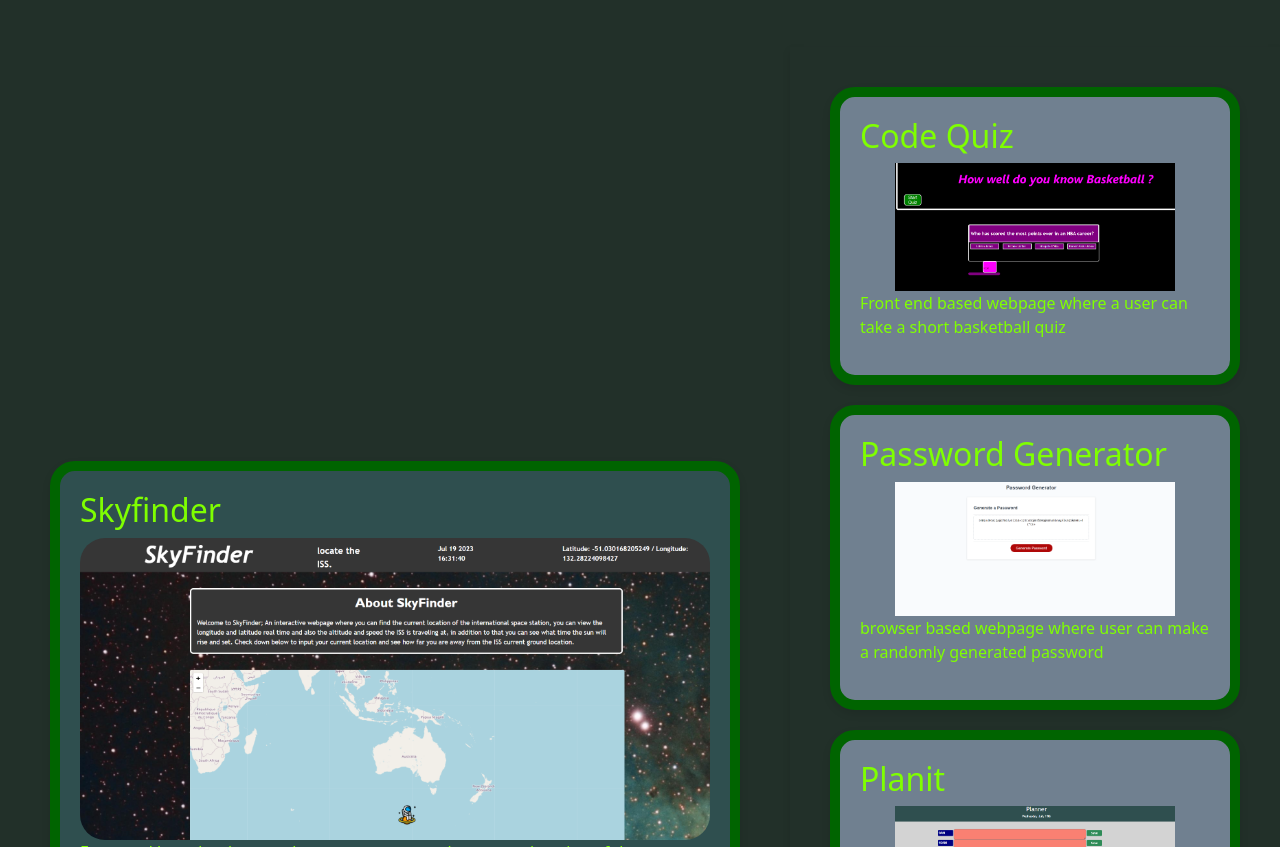
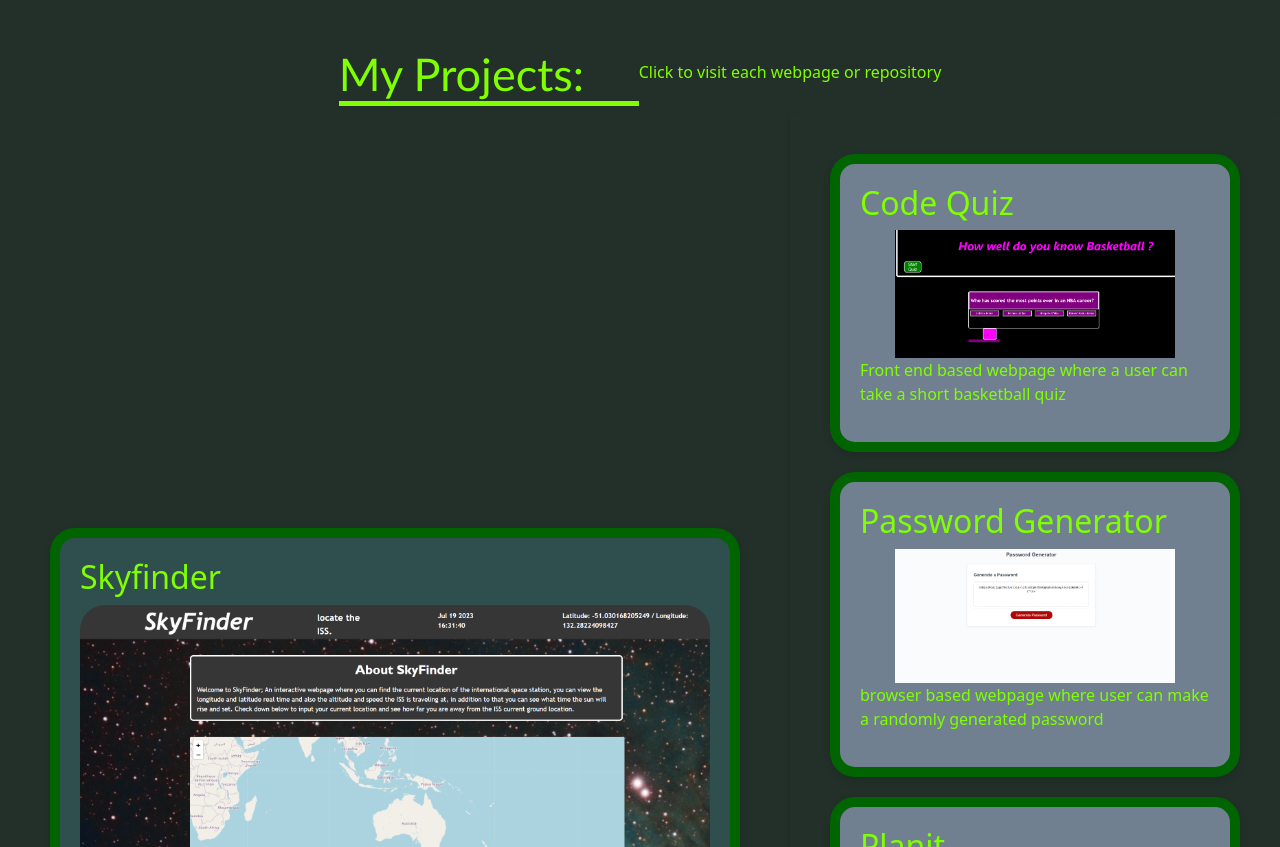
Before and after one commit to figuri/figuri-portfolio, a plain HTML site: page index.html in a window 1280 px wide. Shown: the part 1411-2258 px from the top of the page. Drawn offline with nearby package versions, Linux system fonts and the light colour scheme.

Commit message:
added a header for my projects

```diff
--- a/assets/css/style.css
+++ b/assets/css/style.css
@@ -210,3 +210,25 @@ aside {
   max-width: 100%;
   height: auto;
 }
+
+.project:hover, .important-project:hover {
+    cursor: pointer;
+    background-color: darkslateblue;
+}
+
+.header {
+  font-size: 45px;
+  font-family: "Trebuchet MS", "Lucida Sans Unicode", "Lucida Grande",
+    "Lucida Sans", Arial, sans-serif;
+  color: chartreuse;
+  border-bottom: 5px solid chartreuse;
+  width: 300px;
+}
+
+.header-container {
+    display: flex;
+    justify-content: center;
+    align-items: center;
+    flex-wrap: wrap;
+    color: chartreuse;
+}
--- a/index.html
+++ b/index.html
@@ -55,6 +55,10 @@
         </p>
       </article>
     </div>
+    <div class="header-container">
+      <h1 class="header">My Projects:</h1>
+      <p>Click to visit each webpage or repository</p>
+    </div>
     <section class="project-section" id="Projects">
       <div class="important-project" id="important-project">
         <h2>Skyfinder</h2>
```
